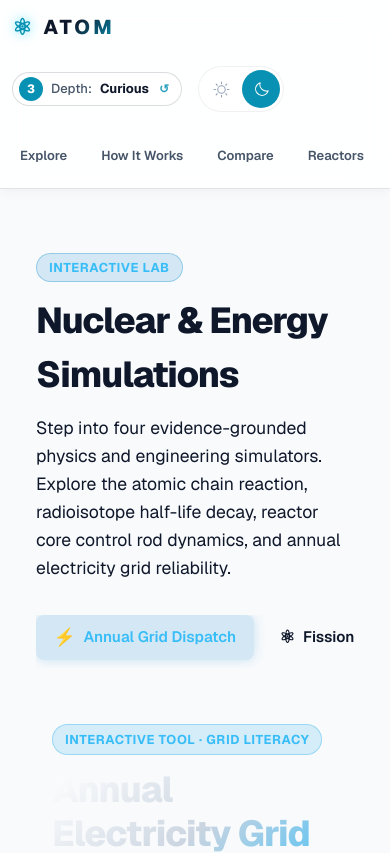
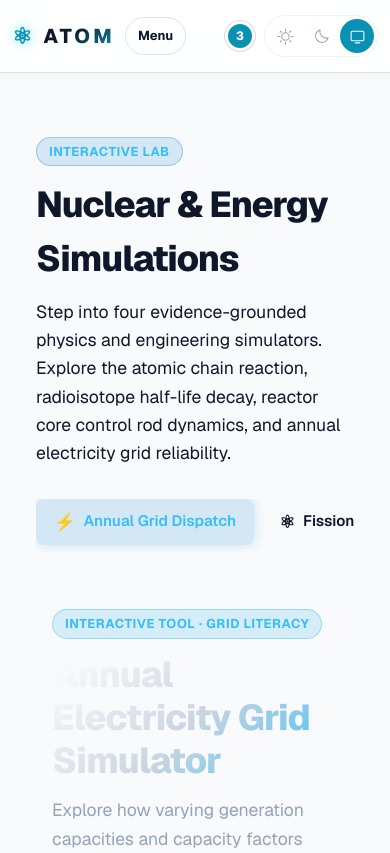
Before and after one commit to PK-999/atom, a Next.js app: page /simulations in a window 390 px wide. Shown: the top 853 px of the page. Built offline with nearby package versions, Linux system fonts and the light colour scheme.

Commit message:
fix: stabilize themes and mobile shell

```diff
--- a/app/globals.css
+++ b/app/globals.css
@@ -84,7 +84,7 @@
   --atom-radius-xl: 28px;
   --atom-radius-full: 9999px;
 
-  color-scheme: dark;
+  color-scheme: light;
   font-family: var(--font-geist-sans), system-ui, sans-serif;
   line-height: 1.5;
 }
@@ -110,6 +110,10 @@
   --atom-interactive-hover: #06b6d4;
   --atom-focus-ring: #0891b2;
   color-scheme: light;
+}
+
+:root[data-theme="dark"] {
+  color-scheme: dark;
 }
 
 /* =========================================================
--- /dev/null
+++ b/app/health/route.ts
@@ -0,0 +1,3 @@
+export function GET() {
+  return Response.json({ status: "ok" });
+}
--- a/app/layout.tsx
+++ b/app/layout.tsx
@@ -7,7 +7,7 @@ import { WebVitals } from "@/components/observability/WebVitals";
 
 import "./globals.css";
 
-const themeBootstrapScript = `(function(){var mode="system";try{var stored=localStorage.getItem("atom:preferences:v1:theme");if(stored==="light"||stored==="dark"||stored==="system")mode=stored}catch(error){}var prefersDark=typeof matchMedia==="function"&&matchMedia("(prefers-color-scheme: dark)").matches;document.documentElement.dataset.theme=mode==="dark"||(mode==="system"&&prefersDark)?"dark":"light"})()`;
+const themeBootstrapScript = `(function(){var mode="system";try{var stored=localStorage.getItem("atom:preferences:v1:theme");if(stored==="light"||stored==="dark"||stored==="system")mode=stored}catch(error){}var prefersDark=typeof matchMedia==="function"&&matchMedia("(prefers-color-scheme: dark)").matches;var resolved=mode==="dark"||(mode==="system"&&prefersDark)?"dark":"light";document.documentElement.dataset.theme=resolved;document.documentElement.style.colorScheme=resolved})()`;
 
 export const metadata: Metadata = {
   title: {
--- a/components/layout/AppShell.module.css
+++ b/components/layout/AppShell.module.css
@@ -94,6 +94,53 @@
 
 .navigation::-webkit-scrollbar {
   display: none;
+}
+
+.mobileMenu {
+  display: none;
+  position: relative;
+  flex-shrink: 0;
+}
+
+.mobileMenu summary {
+  cursor: pointer;
+  list-style: none;
+  border: 1px solid var(--atom-border-default);
+  border-radius: var(--atom-radius-full);
+  padding: 8px 12px;
+  color: var(--atom-text-primary);
+  font-size: 0.8125rem;
+  font-weight: 700;
+}
+
+.mobileMenu summary::-webkit-details-marker {
+  display: none;
+}
+
+.mobileMenu nav {
+  position: absolute;
+  right: 0;
+  top: calc(100% + 10px);
+  display: grid;
+  min-width: 190px;
+  gap: 2px;
+  padding: 8px;
+  border: 1px solid var(--atom-border-default);
+  border-radius: var(--atom-radius-md);
+  background: var(--atom-surface-panel);
+  box-shadow: 0 16px 40px rgb(0 0 0 / 18%);
+}
+
+.mobileMenu nav a {
+  padding: 10px 12px;
+  border-radius: var(--atom-radius-sm);
+  color: var(--atom-text-primary);
+  font-size: 0.875rem;
+  font-weight: 600;
+}
+
+.mobileMenu nav a:hover {
+  background: var(--atom-surface-elevated);
 }
 
 .navigation a {
@@ -223,13 +270,7 @@
 
 @media (max-width: 1024px) {
   .headerInner {
-    flex-wrap: wrap;
     padding-block: 12px;
-  }
-  .navigation {
-    order: 3;
-    width: 100%;
-    justify-content: flex-start;
   }
   .footerTop {
     grid-template-columns: 1fr;
@@ -248,8 +289,20 @@
     grid-template-columns: 1fr 1fr;
     gap: 24px;
   }
-  .navigation a {
-    padding: 6px 8px;
-    font-size: 0.8125rem;
+  .navigation {
+    display: none;
+  }
+
+  .mobileMenu {
+    display: block;
+  }
+
+  .headerInner {
+    gap: 10px;
+  }
+
+  .preferences {
+    margin-left: auto;
+    gap: 8px;
   }
 }
--- a/components/layout/AppShell.tsx
+++ b/components/layout/AppShell.tsx
@@ -21,17 +21,27 @@ export function AppShell({ children }: { children: ReactNode }) {
             <span className={styles.brandName}>ATOM</span>
           </Link>
           <nav aria-label="Primary navigation" className={styles.navigation}>
+            <Link href="/learn">Learn</Link>
             <Link href="/explore">Explore</Link>
+            <Link href="/compare">Compare</Link>
+            <Link href="/evidence">Evidence</Link>
+          </nav>
+          <details className={styles.mobileMenu}>
+            <summary>Menu</summary>
+            <nav aria-label="Mobile navigation">
+              <Link href="/learn">Learn</Link>
+              <Link href="/explore">Explore</Link>
+              <Link href="/compare">Compare</Link>
+              <Link href="/evidence">Evidence</Link>
               <Link href="/how-it-works">How It Works</Link>
-            <Link href="/compare">Compare</Link>
               <Link href="/reactors">Reactors</Link>
               <Link href="/simulations">Simulations</Link>
               <Link href="/radiation">Radiation</Link>
               <Link href="/incidents">Incidents</Link>
               <Link href="/myths">Myths</Link>
               <Link href="/debates">Debate</Link>
-            <Link href="/learn">Learn</Link>
             </nav>
+          </details>
           <div className={styles.preferences}>
             <GlobalComplexityControl />
             <ThemeControl />
--- a/components/layout/GlobalComplexityControl.module.css
+++ b/components/layout/GlobalComplexityControl.module.css
@@ -52,6 +52,19 @@
   opacity: 0.85;
 }
 
+@media (max-width: 640px) {
+  .depthControl {
+    gap: 0;
+    padding: 3px;
+  }
+
+  .depthLabel,
+  .depthName,
+  .depthChange {
+    display: none;
+  }
+}
+
 .depthControl:hover .depthChange {
   opacity: 1;
 }
--- a/components/settings/ThemeControl.module.css
+++ b/components/settings/ThemeControl.module.css
@@ -6,6 +6,7 @@
   border-radius: 999px;
   background: var(--atom-surface-panel);
   padding: 3px;
+  flex-shrink: 0;
 }
 
 .control button {
@@ -20,6 +21,14 @@
   cursor: pointer;
 }
 
+@media (max-width: 640px) {
+  .control button {
+    width: 34px;
+    height: 34px;
+  }
+
+}
+
 .control button[aria-pressed="true"] {
   background: var(--atom-interactive-primary);
   color: var(--atom-text-inverse);
--- a/components/settings/ThemeControl.tsx
+++ b/components/settings/ThemeControl.tsx
@@ -1,6 +1,7 @@
 "use client";
 
 import { Moon } from "@phosphor-icons/react/Moon";
+import { Monitor } from "@phosphor-icons/react/Monitor";
 import { Sun } from "@phosphor-icons/react/Sun";
 import { useMemo, useSyncExternalStore } from "react";
 
@@ -12,12 +13,13 @@ import {
 import styles from "./ThemeControl.module.css";
 
 const options: ReadonlyArray<{
-  value: Exclude<ThemeMode, "system">;
+  value: ThemeMode;
   label: string;
   Icon: typeof Sun;
 }> = [
   { value: "light", label: "Light theme", Icon: Sun },
   { value: "dark", label: "Dark theme", Icon: Moon },
+  { value: "system", label: "System theme", Icon: Monitor },
 ];
 
 export function ThemeControl() {
@@ -28,20 +30,12 @@ export function ThemeControl() {
     store.getServerSnapshot,
   );
 
-  const activeMode =
-    mode === "system"
-      ? typeof document !== "undefined" &&
-        document.documentElement.dataset.theme === "light"
-        ? "light"
-        : "dark"
-      : mode;
-
   return (
     <div aria-label="Theme" className={styles.control} role="group">
       {options.map(({ value, label, Icon }) => (
         <button
           aria-label={label}
-          aria-pressed={activeMode === value}
+          aria-pressed={mode === value}
           key={value}
           onClick={() => store.set(value)}
           title={label}
--- a/lib/preferences/theme-preference.ts
+++ b/lib/preferences/theme-preference.ts
@@ -1,4 +1,5 @@
 export type ThemeMode = "light" | "dark" | "system";
+export type ResolvedTheme = Exclude<ThemeMode, "system">;
 
 export const THEME_PREFERENCE_KEY = "atom:preferences:v1:theme" as const;
 const THEME_PREFERENCE_EVENT = "atom:theme-preference-change";
@@ -10,7 +11,7 @@ function parseThemeMode(value: string | null): ThemeMode | null {
     : null;
 }
 
-function resolveTheme(mode: ThemeMode): Exclude<ThemeMode, "system"> {
+function resolveTheme(mode: ThemeMode): ResolvedTheme {
   if (mode !== "system") return mode;
   return typeof window.matchMedia === "function" &&
     window.matchMedia(DARK_MEDIA_QUERY).matches
@@ -20,6 +21,7 @@ function resolveTheme(mode: ThemeMode): Exclude<ThemeMode, "system"> {
 
 export function createThemePreferenceStore() {
   let current: ThemeMode = "system";
+  let resolved: ResolvedTheme = "light";
   let hydrated = false;
   const listeners = new Set<() => void>();
 
@@ -28,7 +30,9 @@ export function createThemePreferenceStore() {
   }
 
   function apply(mode: ThemeMode) {
-    document.documentElement.dataset.theme = resolveTheme(mode);
+    resolved = resolveTheme(mode);
+    document.documentElement.dataset.theme = resolved;
+    document.documentElement.style.colorScheme = resolved;
   }
 
   function readStored(): ThemeMode {
@@ -44,7 +48,9 @@ export function createThemePreferenceStore() {
 
   return {
     getServerSnapshot: (): ThemeMode => "system",
+    getResolvedServerSnapshot: (): ResolvedTheme => "light",
     getSnapshot: () => current,
+    getResolvedSnapshot: () => resolved,
     set(mode: ThemeMode) {
       current = mode;
       apply(mode);
@@ -66,7 +72,10 @@ export function createThemePreferenceStore() {
           ? window.matchMedia(DARK_MEDIA_QUERY)
           : null;
       const handleSystemChange = () => {
-        if (current === "system") apply(current);
+        if (current === "system") {
+          apply(current);
+          notify();
+        }
       };
       const handleStorage = (event: StorageEvent) => {
         if (event.key !== THEME_PREFERENCE_KEY) return;
```
Also changed, not shown: 1 other file (tests, documents, lock files or other folders). Lines whose indentation alone changed are shown as unchanged.
